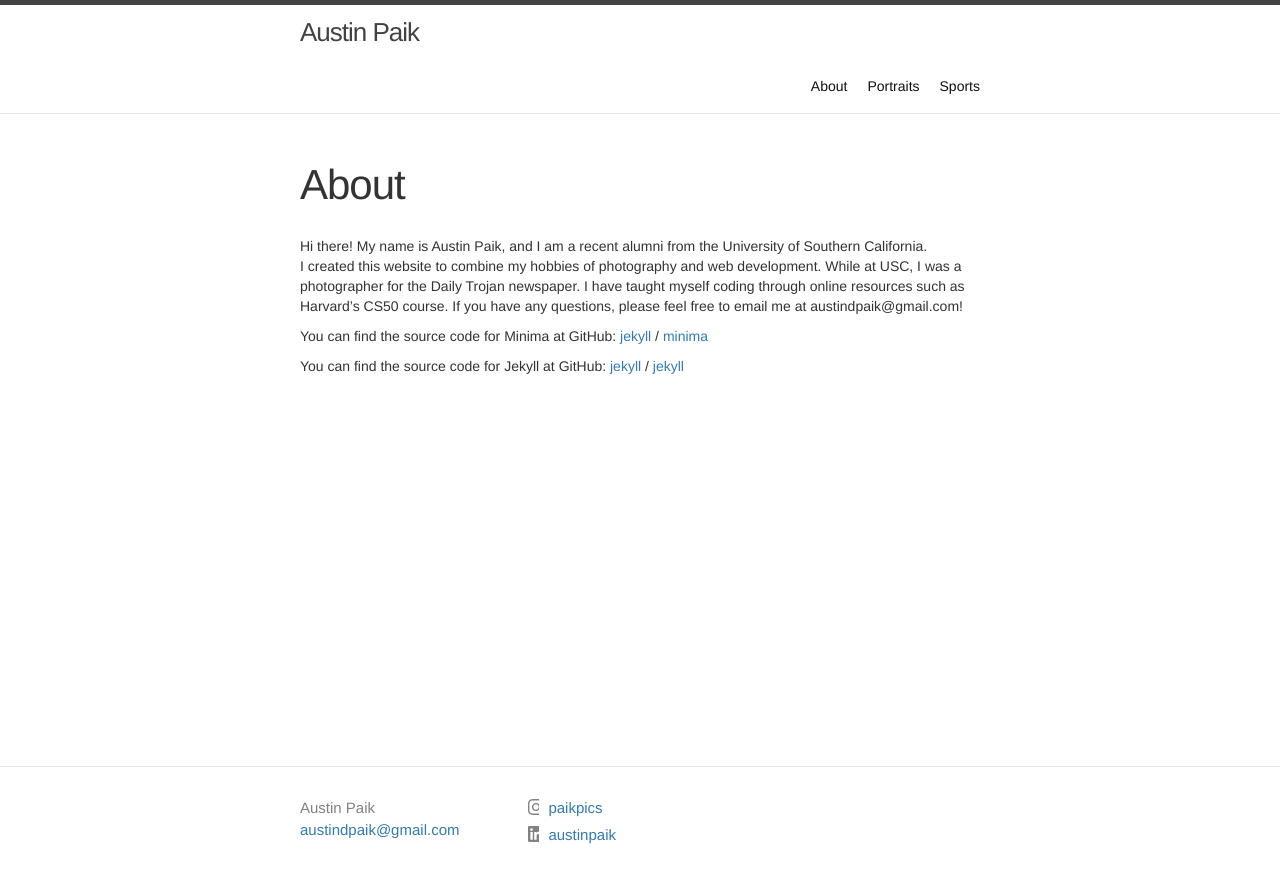
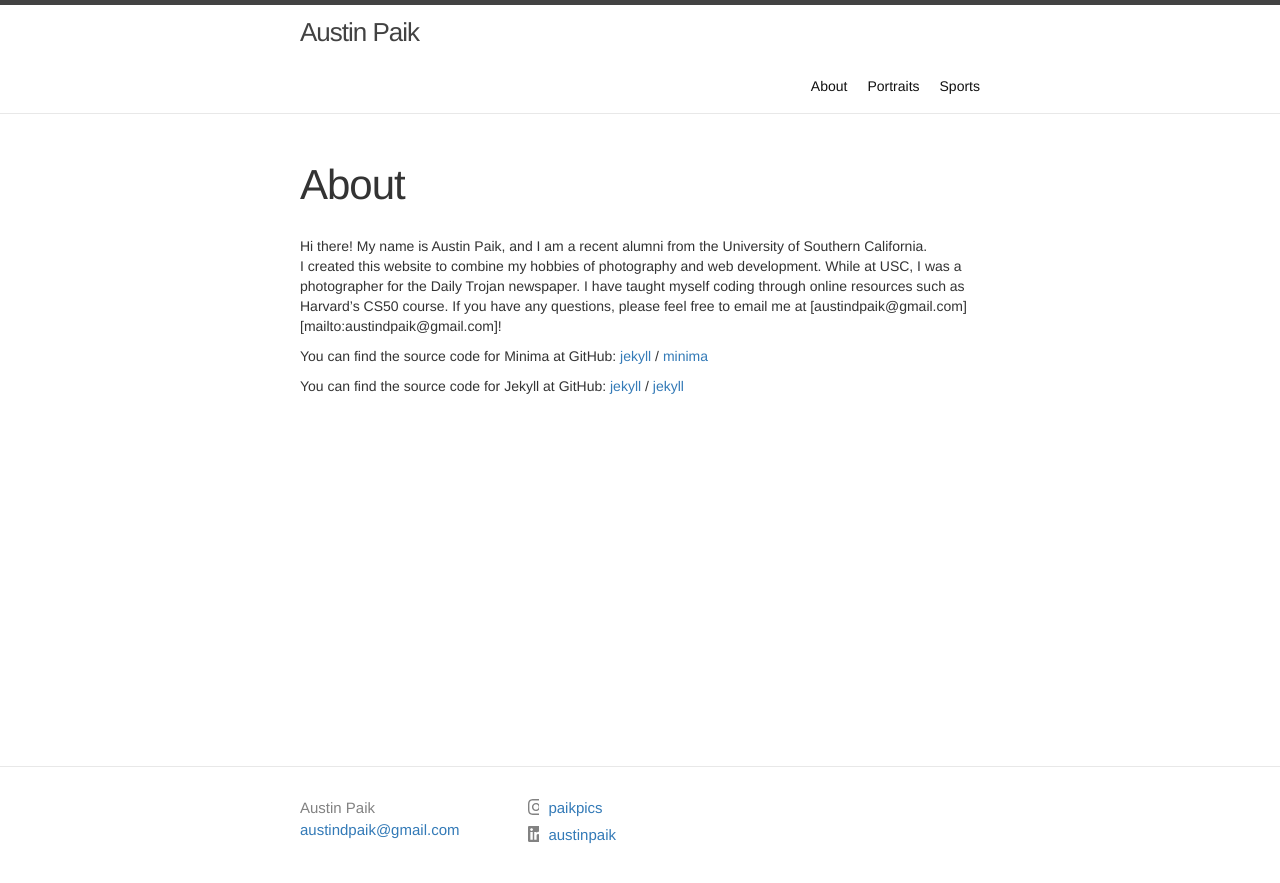
Before and after one commit to austinpaik/austinpaik.github.io, a Jekyll site: the page built from about.md, in a window 1280 px wide. Shown: the top 883 px of the page. Built offline with Jekyll 4.4.1, drawn with Linux system fonts in a browser that asks for light colours; part of the change alters nothing that is shown.

Commit message:
First commit

```diff
--- a/about.md
+++ b/about.md
@@ -8,7 +8,7 @@ Hi there!  My name is Austin Paik, and I am a recent alumni from the University
 I created this website to combine my hobbies of photography and web development.
 While at USC, I was a photographer for the Daily Trojan newspaper.
 I have taught myself coding through online resources such as Harvard's CS50 course.
-If you have any questions, please feel free to email me at austindpaik@gmail.com!
+If you have any questions, please feel free to email me at [austindpaik@gmail.com][mailto:austindpaik@gmail.com]!
 
 
 
```
